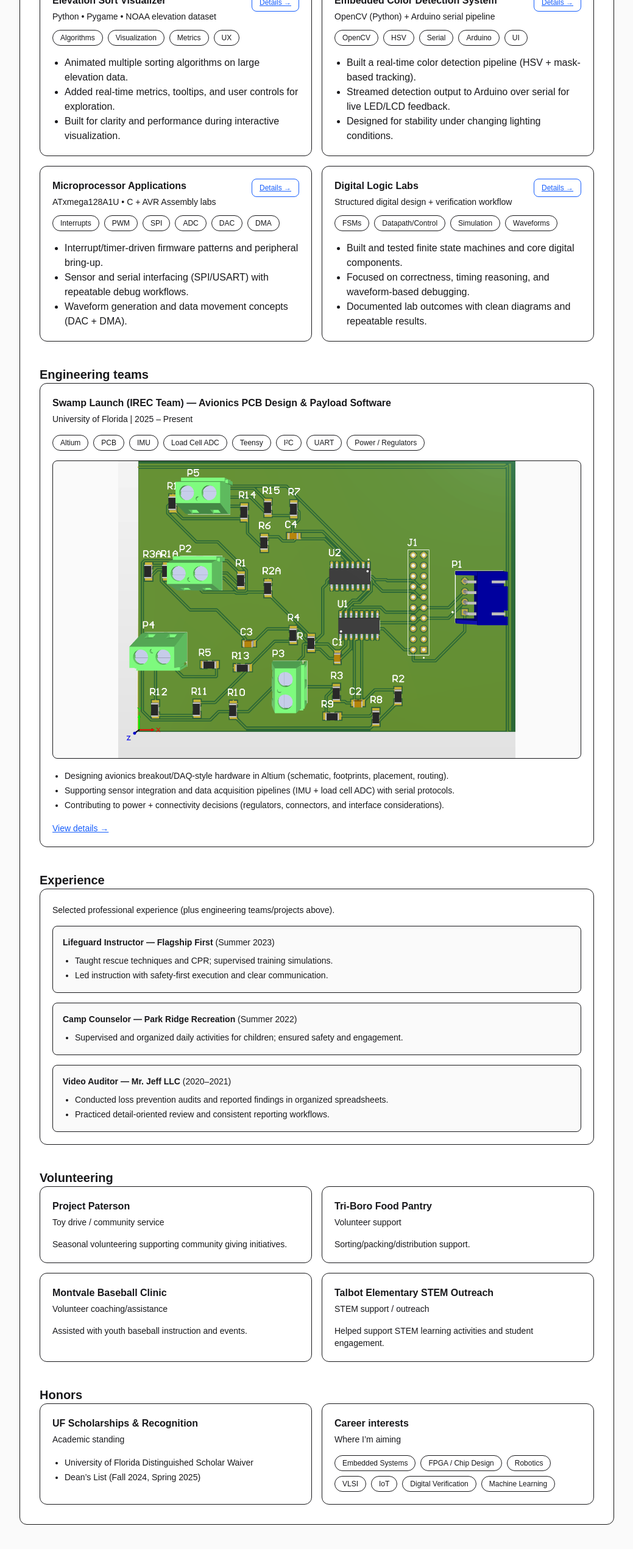
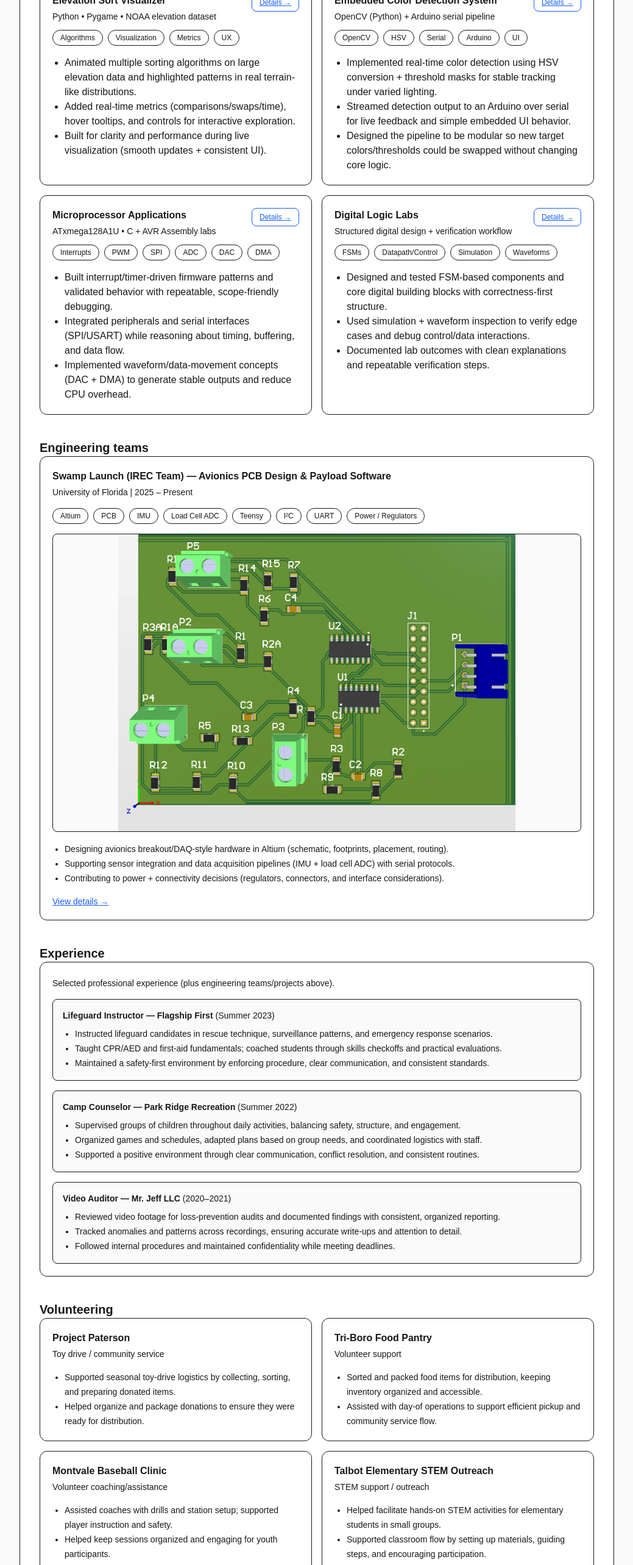
Before and after one commit to arionstern/engineering-portfolio, a Next.js app: page /overview in a window 1280 px wide. Shown: the part 1640-4206 px from the top of the page at 61% size, without its empty margins (120-1159 px from the left). Before the commit the page ends 4180 px from the top, so only its background shows below. Built offline with nearby package versions, Linux system fonts and the light colour scheme.

Commit message:
add details to overview

```diff
--- a/src/app/overview/page.tsx
+++ b/src/app/overview/page.tsx
@@ -35,13 +35,7 @@ function SectionTitle({ children }: { children: React.ReactNode }) {
   );
 }
 
-function Stat({
-  label,
-  value,
-}: {
-  label: string;
-  value: string;
-}) {
+function Stat({ label, value }: { label: string; value: string }) {
   return (
     <div className="rounded-xl border bg-white p-5">
       <div className="text-xs font-medium text-zinc-700">{label}</div>
@@ -113,10 +107,11 @@ export default function OverviewPage() {
                 Hardware–software focused computer engineering
               </div>
               <p className="mt-3 text-sm leading-6 text-zinc-900">
-                I’m a Computer Engineering student at the University of Florida focused on
-                embedded systems, digital logic, and performance-aware software. I like working
-                close to the hardware–software boundary—building systems where timing, data flow,
-                and reliability are measurable and intentional.
+                I’m a Computer Engineering student at the University of Florida
+                focused on embedded systems, digital logic, and performance-aware
+                software. I like working close to the hardware–software
+                boundary—building systems where timing, data flow, and reliability
+                are measurable and intentional.
               </p>
 
               <div className="mt-4 flex flex-wrap gap-2">
@@ -134,10 +129,13 @@ export default function OverviewPage() {
             <div className="flex flex-wrap gap-2 md:justify-end">
               <Link
                 href="https://github.com/arionstern"
+                target="_blank"
+                rel="noopener noreferrer"
                 className="rounded-lg border bg-white px-3 py-2 text-sm font-medium text-zinc-900 hover:bg-zinc-50"
               >
                 GitHub
               </Link>
+
               <Link
                 href="https://www.linkedin.com/in/arion-stern-169173299/"
                 target="_blank"
@@ -146,7 +144,8 @@ export default function OverviewPage() {
               >
                 LinkedIn
               </Link>
-              {/* If you have a resume page or a static PDF route, swap this href */}
+
+              {/* Put your PDF at: /public/resume.pdf */}
               <Link
                 href="/resume.pdf"
                 target="_blank"
@@ -155,12 +154,11 @@ export default function OverviewPage() {
               >
                 Resume
               </Link>
-
             </div>
           </div>
         </div>
 
-        {/* Stats row (pulls straight from resume) */}
+        {/* Stats row */}
         <SectionTitle>At a glance</SectionTitle>
         <div className="grid gap-4 md:grid-cols-4">
           <Stat label="University" value="UF (HWCOE)" />
@@ -283,9 +281,9 @@ export default function OverviewPage() {
             href="/projects/elevation-sort-visualizer"
             tags={["Algorithms", "Visualization", "Metrics", "UX"]}
             bullets={[
-      "Animated multiple sorting algorithms on large elevation data.",
-      "Added real-time metrics, tooltips, and user controls for exploration.",
-      "Built for clarity and performance during interactive visualization.",
+              "Animated multiple sorting algorithms on large elevation data and highlighted patterns in real terrain-like distributions.",
+              "Added real-time metrics (comparisons/swaps/time), hover tooltips, and controls for interactive exploration.",
+              "Built for clarity and performance during live visualization (smooth updates + consistent UI).",
             ]}
           />
 
@@ -295,9 +293,9 @@ export default function OverviewPage() {
             href="/projects/embedded-color-detection"
             tags={["OpenCV", "HSV", "Serial", "Arduino", "UI"]}
             bullets={[
-      "Built a real-time color detection pipeline (HSV + mask-based tracking).",
-      "Streamed detection output to Arduino over serial for live LED/LCD feedback.",
-      "Designed for stability under changing lighting conditions.",
+              "Implemented real-time color detection using HSV conversion + threshold masks for stable tracking under varied lighting.",
+              "Streamed detection output to an Arduino over serial for live feedback and simple embedded UI behavior.",
+              "Designed the pipeline to be modular so new target colors/thresholds could be swapped without changing core logic.",
             ]}
           />
 
@@ -307,9 +305,9 @@ export default function OverviewPage() {
             href="/labs/microprocessor-applications"
             tags={["Interrupts", "PWM", "SPI", "ADC", "DAC", "DMA"]}
             bullets={[
-      "Interrupt/timer-driven firmware patterns and peripheral bring-up.",
-      "Sensor and serial interfacing (SPI/USART) with repeatable debug workflows.",
-      "Waveform generation and data movement concepts (DAC + DMA).",
+              "Built interrupt/timer-driven firmware patterns and validated behavior with repeatable, scope-friendly debugging.",
+              "Integrated peripherals and serial interfaces (SPI/USART) while reasoning about timing, buffering, and data flow.",
+              "Implemented waveform/data-movement concepts (DAC + DMA) to generate stable outputs and reduce CPU overhead.",
             ]}
           />
 
@@ -319,13 +317,12 @@ export default function OverviewPage() {
             href="/labs/digital-logic-labs"
             tags={["FSMs", "Datapath/Control", "Simulation", "Waveforms"]}
             bullets={[
-      "Built and tested finite state machines and core digital components.",
-      "Focused on correctness, timing reasoning, and waveform-based debugging.",
-      "Documented lab outcomes with clean diagrams and repeatable results.",
+              "Designed and tested FSM-based components and core digital building blocks with correctness-first structure.",
+              "Used simulation + waveform inspection to verify edge cases and debug control/data interactions.",
+              "Documented lab outcomes with clean explanations and repeatable verification steps.",
             ]}
           />
         </div>
-
 
         {/* Engineering Teams */}
         <SectionTitle>Engineering teams</SectionTitle>
@@ -375,27 +372,7 @@ export default function OverviewPage() {
           </Card>
         </div>
 
-        {/* Leadership & goals
-        <SectionTitle>Leadership & goals</SectionTitle>
-        <div className="grid gap-4 md:grid-cols-2">
-          <Card title="How I lead" subtitle="What I try to be known for">
-            <ul className="list-disc pl-5 leading-6">
-              <li>Ownership + follow-through</li>
-              <li>Clear documentation and communication</li>
-              <li>Debugging systematically (measure → isolate → fix)</li>
-            </ul>
-          </Card>
-
-          <Card title="Career direction" subtitle="What I’m targeting">
-            <ul className="list-disc pl-5 leading-6">
-              <li>Short-term: deepen embedded + digital fundamentals</li>
-              <li>Mid-term: contribute to team-based hardware/software builds</li>
-              <li>Long-term: design reliable systems and grow into technical leadership</li>
-            </ul>
-          </Card>
-        </div> */}
-
-        {/* Experience (replace placeholders with real roles) */}
+        {/* Experience */}
         <SectionTitle>Experience</SectionTitle>
         <div className="rounded-xl border bg-white p-5">
           <div className="mt-1 text-sm text-zinc-700">
@@ -409,8 +386,15 @@ export default function OverviewPage() {
                 <span className="font-normal text-zinc-700">(Summer 2023)</span>
               </div>
               <ul className="mt-2 list-disc pl-5 text-sm leading-6 text-zinc-900">
-                <li>Taught rescue techniques and CPR; supervised training simulations.</li>
-                <li>Led instruction with safety-first execution and clear communication.</li>
+                <li>
+                  Instructed lifeguard candidates in rescue technique, surveillance patterns, and emergency response scenarios.
+                </li>
+                <li>
+                  Taught CPR/AED and first-aid fundamentals; coached students through skills checkoffs and practical evaluations.
+                </li>
+                <li>
+                  Maintained a safety-first environment by enforcing procedure, clear communication, and consistent standards.
+                </li>
               </ul>
             </div>
 
@@ -420,7 +404,15 @@ export default function OverviewPage() {
                 <span className="font-normal text-zinc-700">(Summer 2022)</span>
               </div>
               <ul className="mt-2 list-disc pl-5 text-sm leading-6 text-zinc-900">
-                <li>Supervised and organized daily activities for children; ensured safety and engagement.</li>
+                <li>
+                  Supervised groups of children throughout daily activities, balancing safety, structure, and engagement.
+                </li>
+                <li>
+                  Organized games and schedules, adapted plans based on group needs, and coordinated logistics with staff.
+                </li>
+                <li>
+                  Supported a positive environment through clear communication, conflict resolution, and consistent routines.
+                </li>
               </ul>
             </div>
 
@@ -430,8 +422,15 @@ export default function OverviewPage() {
                 <span className="font-normal text-zinc-700">(2020–2021)</span>
               </div>
               <ul className="mt-2 list-disc pl-5 text-sm leading-6 text-zinc-900">
-                <li>Conducted loss prevention audits and reported findings in organized spreadsheets.</li>
-                <li>Practiced detail-oriented review and consistent reporting workflows.</li>
+                <li>
+                  Reviewed video footage for loss-prevention audits and documented findings with consistent, organized reporting.
+                </li>
+                <li>
+                  Tracked anomalies and patterns across recordings, ensuring accurate write-ups and attention to detail.
+                </li>
+                <li>
+                  Followed internal procedures and maintained confidentiality while meeting deadlines.
+                </li>
               </ul>
             </div>
           </div>
@@ -441,36 +440,45 @@ export default function OverviewPage() {
         <SectionTitle>Volunteering</SectionTitle>
         <div className="grid gap-4 md:grid-cols-2">
           <Card title="Project Paterson" subtitle="Toy drive / community service">
-            Seasonal volunteering supporting community giving initiatives.
+            <ul className="list-disc pl-5 leading-6">
+              <li>Supported seasonal toy-drive logistics by collecting, sorting, and preparing donated items.</li>
+              <li>Helped organize and package donations to ensure they were ready for distribution.</li>
+            </ul>
           </Card>
+
           <Card title="Tri-Boro Food Pantry" subtitle="Volunteer support">
-            Sorting/packing/distribution support.
+            <ul className="list-disc pl-5 leading-6">
+              <li>Sorted and packed food items for distribution, keeping inventory organized and accessible.</li>
+              <li>Assisted with day-of operations to support efficient pickup and community service flow.</li>
+            </ul>
           </Card>
+
           <Card title="Montvale Baseball Clinic" subtitle="Volunteer coaching/assistance">
-            Assisted with youth baseball instruction and events.
+            <ul className="list-disc pl-5 leading-6">
+              <li>Assisted coaches with drills and station setup; supported player instruction and safety.</li>
+              <li>Helped keep sessions organized and engaging for youth participants.</li>
+            </ul>
           </Card>
+
           <Card title="Talbot Elementary STEM Outreach" subtitle="STEM support / outreach">
-            Helped support STEM learning activities and student engagement.
+            <ul className="list-disc pl-5 leading-6">
+              <li>Helped facilitate hands-on STEM activities for elementary students in small groups.</li>
+              <li>Supported classroom flow by setting up materials, guiding steps, and encouraging participation.</li>
+            </ul>
           </Card>
         </div>
 
-        {/* Honors (quick credibility section) */}
+        {/* Honors */}
         <SectionTitle>Honors</SectionTitle>
         <div className="grid gap-4 md:grid-cols-2">
-          <Card
-            title="UF Scholarships & Recognition"
-            subtitle="Academic standing"
-          >
+          <Card title="UF Scholarships & Recognition" subtitle="Academic standing">
             <ul className="list-disc pl-5 leading-6">
               <li>University of Florida Distinguished Scholar Waiver</li>
               <li>Dean’s List (Fall 2024, Spring 2025)</li>
             </ul>
           </Card>
 
-          <Card
-            title="Career interests"
-            subtitle="Where I’m aiming"
-          >
+          <Card title="Career interests" subtitle="Where I’m aiming">
             <div className="flex flex-wrap gap-2">
               <Badge>Embedded Systems</Badge>
               <Badge>FPGA / Chip Design</Badge>
```
Lines whose indentation alone changed are shown as unchanged.
